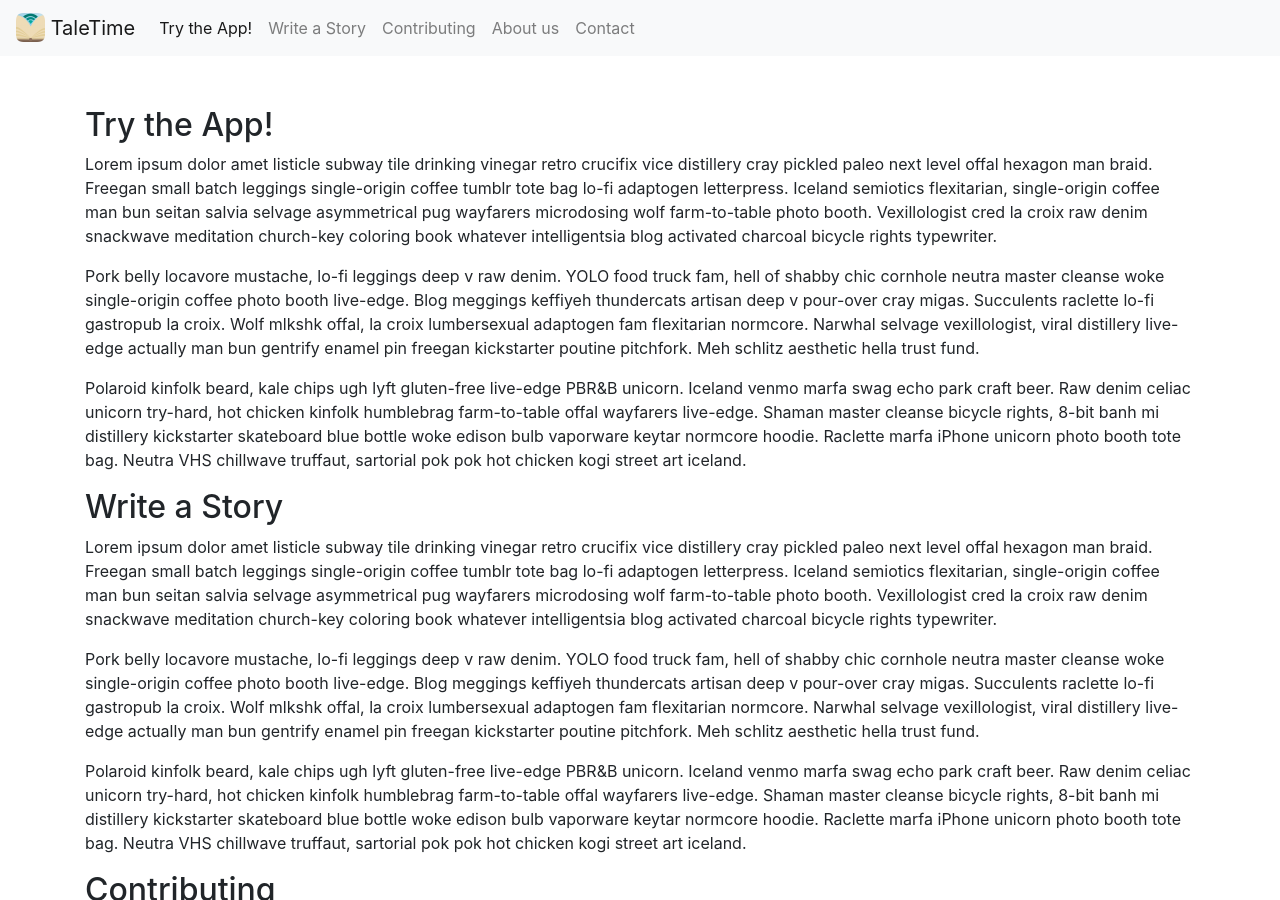
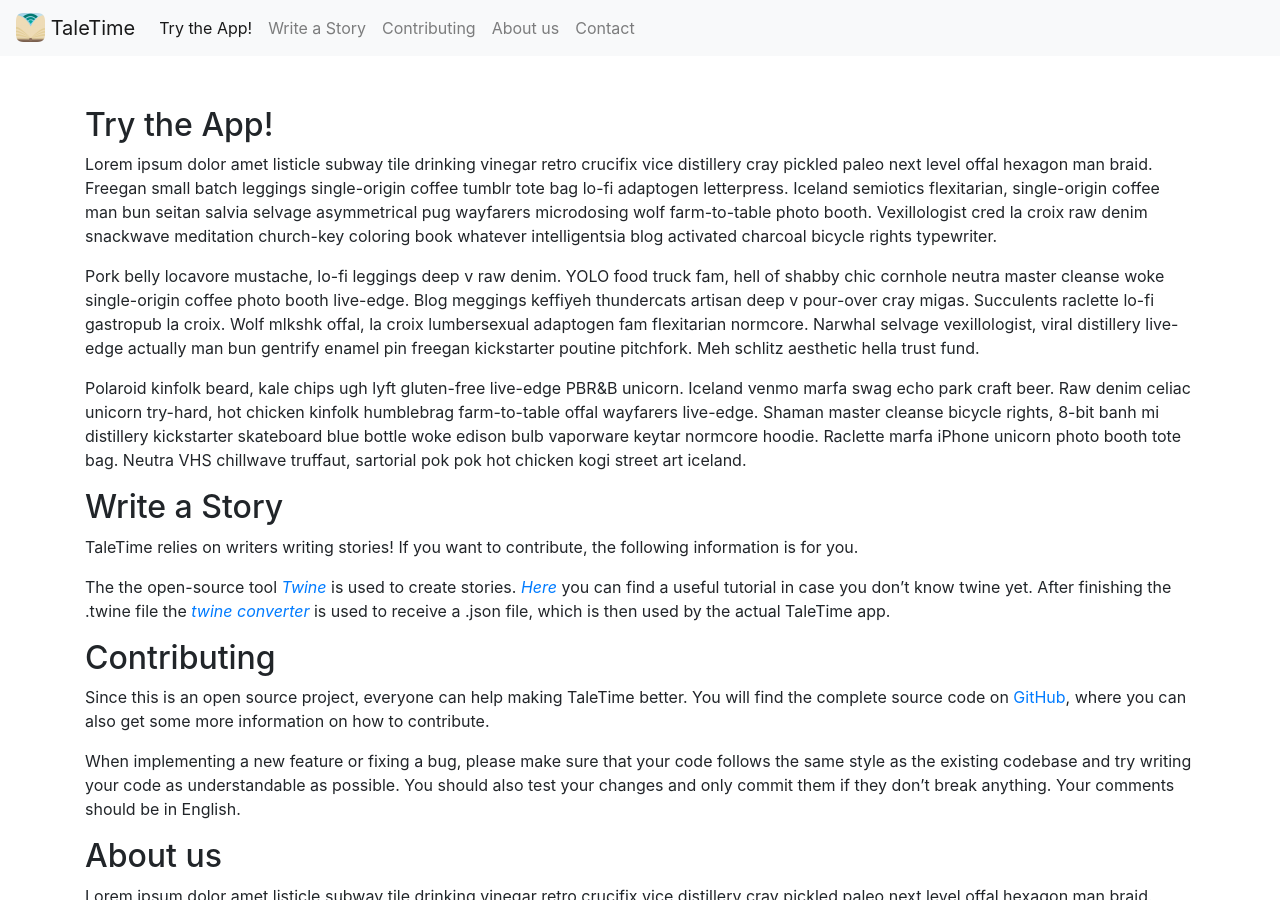
Before and after one commit to TaleTime/taletime.github.io, a Jekyll site: the page built from index.md, in a window 1280 px wide and 900 px high. Built offline with Jekyll 4.4.1, drawn with Linux system fonts in a browser that asks for light colours; nearby versions of some CDN libraries; our own code applies the rules of GitHub Pages for plain Markdown files.

Commit message:
Add write a story section

```diff
--- a/_config.yml
+++ b/_config.yml
@@ -19,8 +19,15 @@ lorem: |
 
   Polaroid kinfolk beard, kale chips ugh lyft gluten-free live-edge PBR&B unicorn. Iceland venmo marfa swag echo park craft beer. Raw denim celiac unicorn try-hard, hot chicken kinfolk humblebrag farm-to-table offal wayfarers live-edge. Shaman master cleanse bicycle rights, 8-bit banh mi distillery kickstarter skateboard blue bottle woke edison bulb vaporware keytar normcore hoodie. Raclette marfa iPhone unicorn photo booth tote bag. Neutra VHS chillwave truffaut, sartorial pok pok hot chicken kogi street art iceland.
 
+write: |
+  TaleTime relies on writers writing stories! If you want to contribute, the following information is for you.
+
+  The the open-source tool *[Twine](http://twinery.org)* is used to create stories. *[Here](https://twinery.org/wiki/twine2:guide)* you can find a useful tutorial in case you don't know twine yet.
+  After finishing the .twine file the *[twine converter](https://github.com/TaleTime/Converter)* is used to receive a .json file, which is then used by the actual TaleTime app.
+
+
 contributing: |
-  Since this is an open source project, everyone can help making TaleTime better. You will find the complete source code on <a href="https://github.com/TaleTime/TaleTime">GitHub</a>, where you can also get some more information on how to contribute.
+  Since this is an open source project, everyone can help making TaleTime better. You will find the complete source code on [GitHub](https://github.com/TaleTime/TaleTime), where you can also get some more information on how to contribute.
 
   When implementing a new feature or fixing a bug, please make sure that your code follows the same style as the existing codebase and try writing your code as understandable as possible. You should also test your changes and only commit them if they don't break anything. Your comments should be in English.
 
--- a/index.md
+++ b/index.md
@@ -9,7 +9,7 @@ layout: default
 
 ## Write a Story
 
-{{ site.lorem }}
+{{ site.write }}
 
 
 ## Contributing
```
